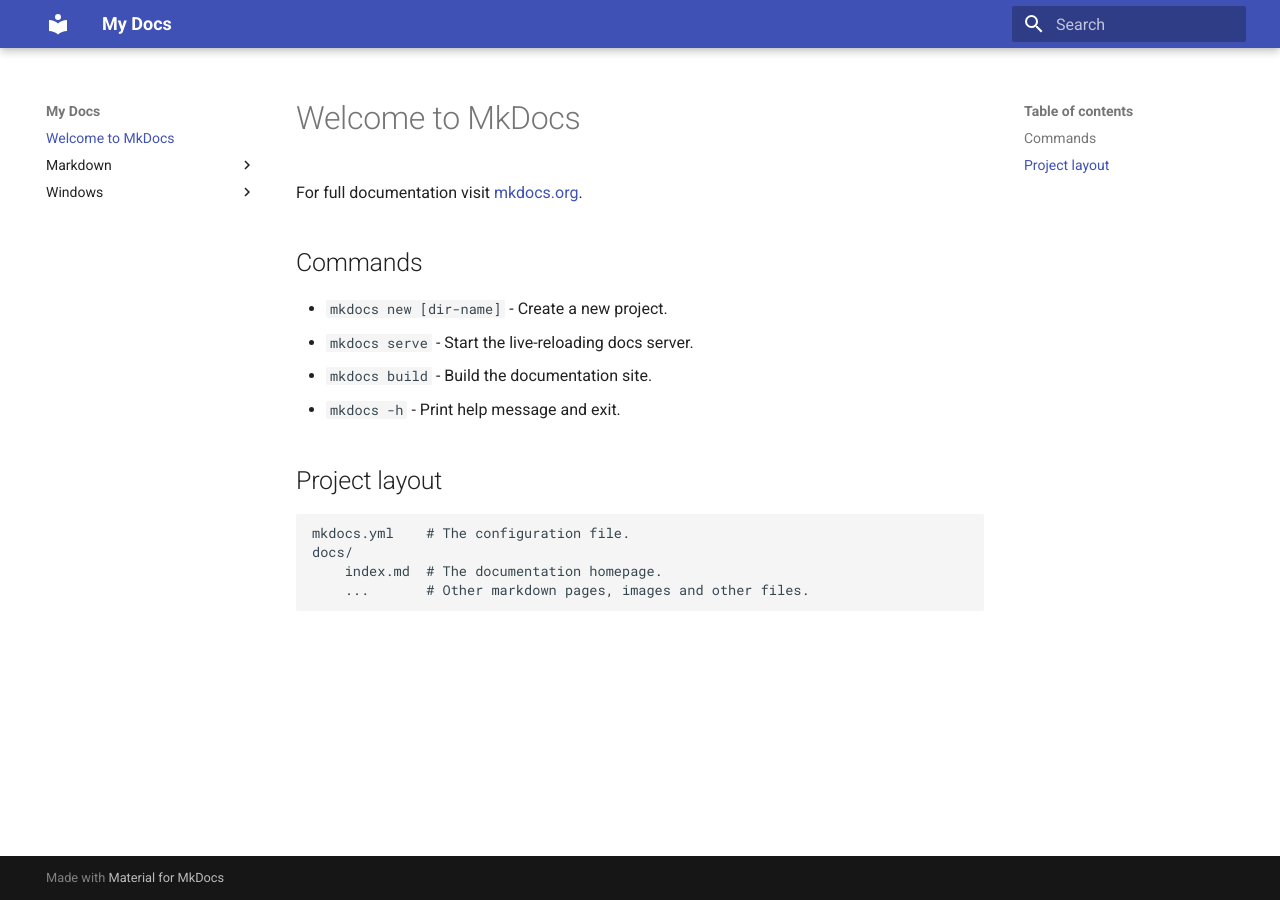
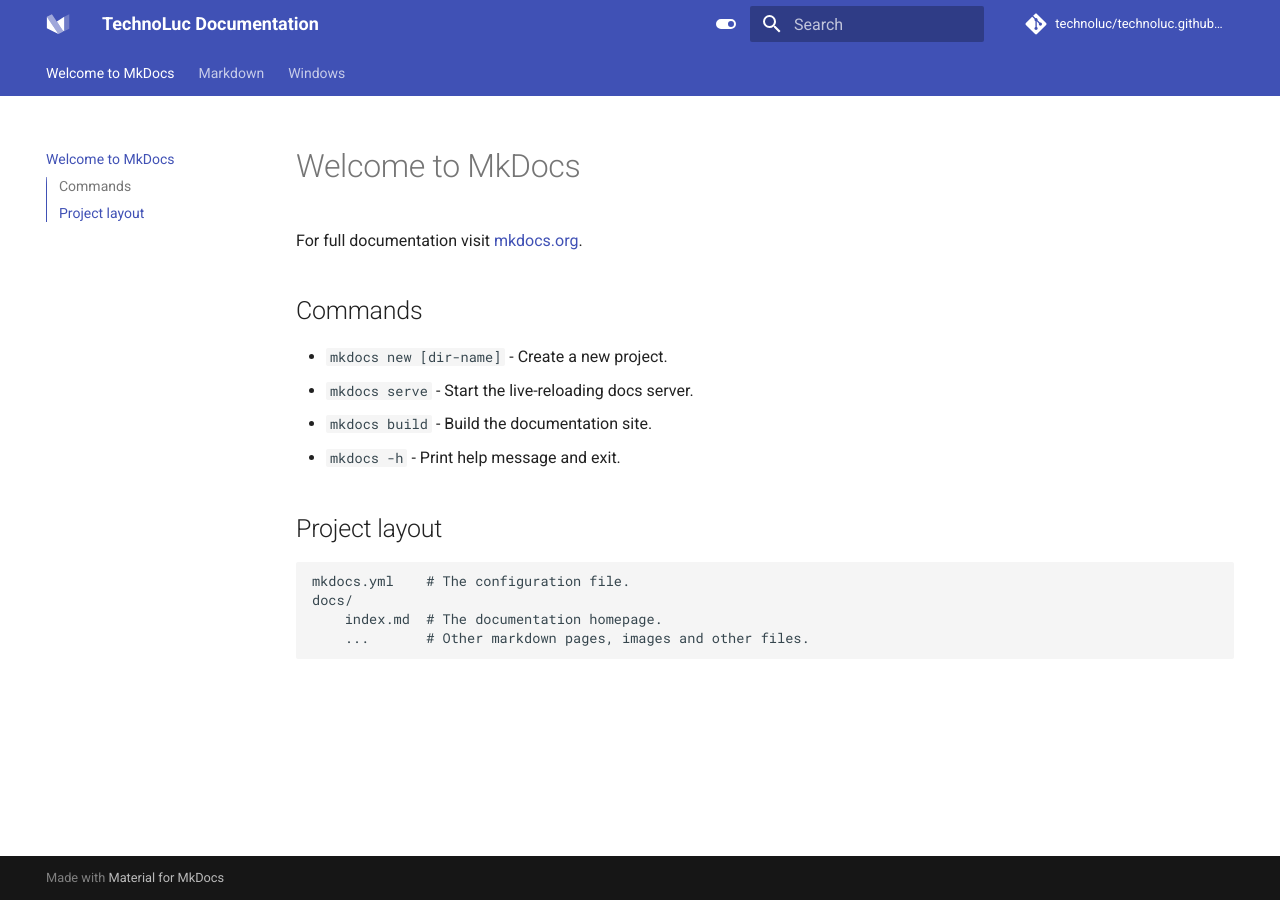
Before and after one commit to technoluc/technoluc.github.io, an MkDocs documentation site: the page built from docs/index.md, in a window 1280 px wide. Built offline with MkDocs 1.6.1 and Material for MkDocs 9.7.7, drawn with Linux system fonts in a browser that asks for light colours; comment, search, counter and statistics services are not loaded.

Commit message:
update mkdocs.yml

```diff
--- a/mkdocs.yml
+++ b/mkdocs.yml
@@ -1,6 +1,95 @@
-# Site
-site_name: My Docs
+# Project information
+site_name: TechnoLuc Documentation
+site_url: https://technoluc.github.io/technoluc.github.io/
+site_author: TechnoLuc
+site_description: >-
+  Create a branded static site from a set of Markdown files to host the
+  documentation of your Open Source or commercial project
+
+# Repository
+repo_name: technoluc/technoluc.github.io
+repo_url: https://github.com/squidfunk/technoluc.github.io
 
 # Theme
 theme:
   name: material
+  language: en
+  features:
+    - content.code.annotate
+    # - content.tabs.link
+    - content.tooltips
+    # - header.autohide
+    # - navigation.expand
+    - navigation.indexes
+    # - navigation.instant
+    # - navigation.prune
+    - navigation.sections
+    - navigation.tabs
+    # - navigation.tabs.sticky
+    - navigation.top
+    - navigation.tracking
+    - search.highlight
+    - search.share
+    - search.suggest
+    # - toc.follow
+    - toc.integrate
+  palette:
+    - scheme: default
+      primary: indigo
+      accent: indigo
+      toggle:
+        icon: material/toggle-switch
+        name: Switch to dark mode
+    - scheme: slate
+      primary: indigo
+      accent: indigo
+      toggle:
+        icon: material/toggle-switch-off-outline
+        name: Switch to light mode
+  font:
+    text: Roboto
+    code: Roboto Mono
+  favicon: assets/favicon.png
+  icon:
+    logo: logo
+
+# Extensions
+markdown_extensions:
+  - abbr
+  - admonition
+  - attr_list
+  - def_list
+  - footnotes
+  - meta
+  - md_in_html
+  - toc:
+      permalink: true
+  - pymdownx.arithmatex:
+      generic: true
+  - pymdownx.betterem:
+      smart_enable: all
+  - pymdownx.caret
+  - pymdownx.details
+  - pymdownx.emoji:
+      emoji_generator: !!python/name:materialx.emoji.to_svg
+      emoji_index: !!python/name:materialx.emoji.twemoji
+  - pymdownx.highlight:
+      anchor_linenums: true
+  - pymdownx.inlinehilite
+  - pymdownx.keys
+  - pymdownx.magiclink:
+      repo_url_shorthand: true
+      user: squidfunk
+      repo: mkdocs-material
+  - pymdownx.mark
+  - pymdownx.smartsymbols
+  - pymdownx.superfences:
+      custom_fences:
+        - name: mermaid
+          class: mermaid
+          format: !!python/name:pymdownx.superfences.fence_code_format
+  - pymdownx.tabbed:
+      alternate_style: true
+  - pymdownx.tasklist:
+      custom_checkbox: true
+  - pymdownx.tilde
```
